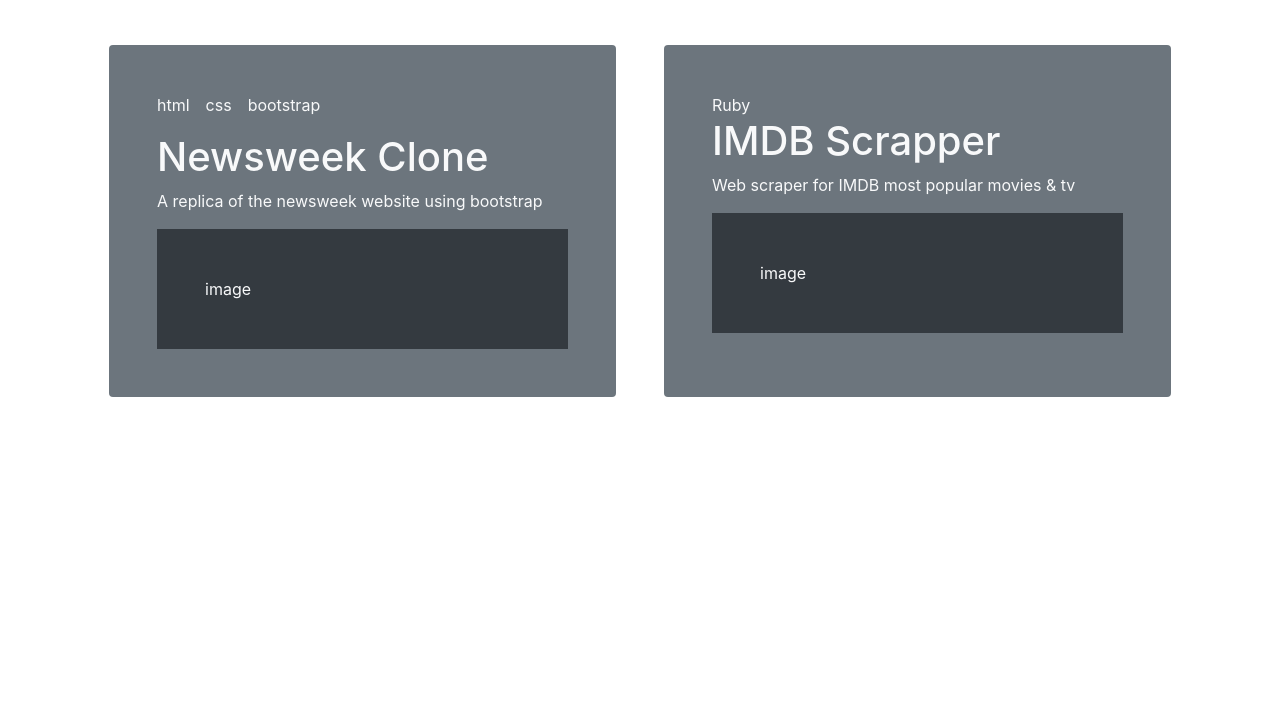
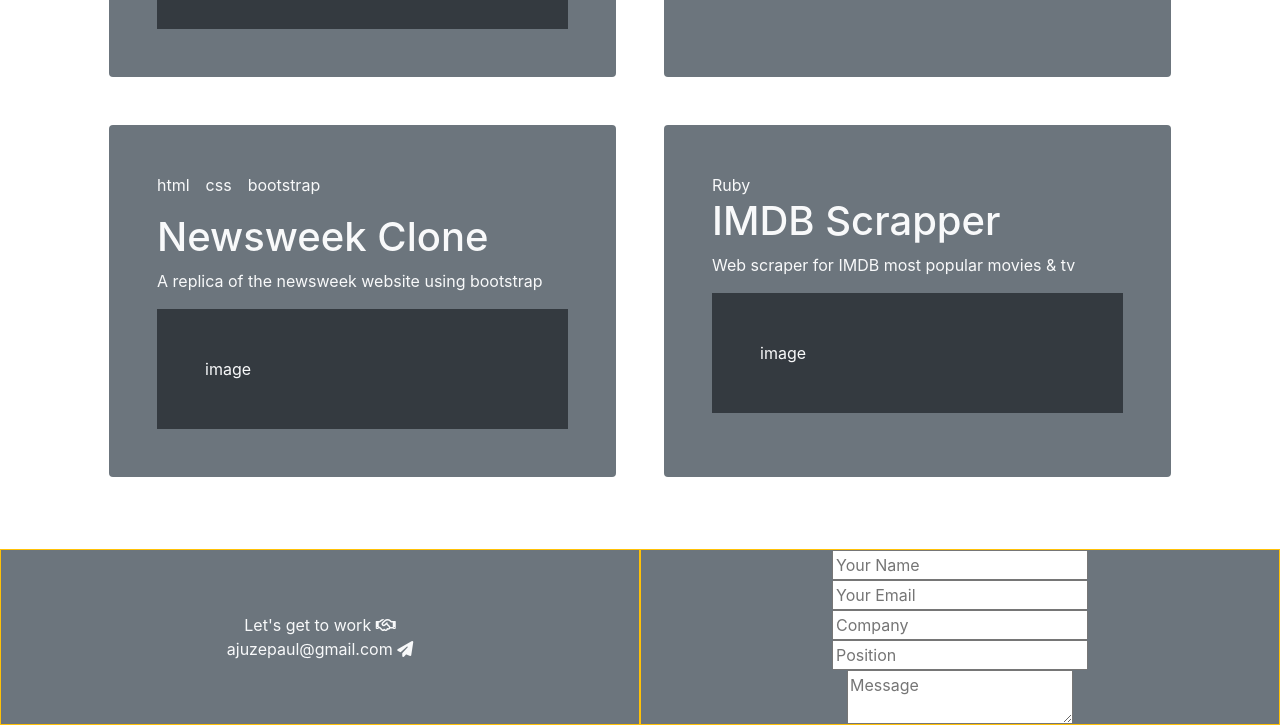
Before and after one commit to misterpaul4/portfolio, a plain HTML site: page index.html in a window 1280 px wide. Shown: the part 1435-2160 px from the top of the page. Before the commit the page ends 1856 px from the top, so only its background shows below. Drawn offline with nearby package versions, Linux system fonts and the light colour scheme.

Commit message:
add contact form

```diff
--- a/index.html
+++ b/index.html
@@ -52,7 +52,7 @@
 
 
   <!-- languages -->
-  <div class="languages">
+  <div class="languages my-5">
     <!-- technologies scroll -->
     <ul class="tech-icons d-flex">
       <li> <i class="devicon-ruby-plain-wordmark"></i> </li>
@@ -133,6 +133,29 @@
     </div>
   </section>
   <!-- projects -->
+
+  <!-- contact -->
+  <section class="contact bg-secondary text-light mt-5">
+    <div class="d-flex">
+      <div class="w-50 border border-warning centered-container">
+        <div class="centered">
+          <div>Let's get to work <i class="far fa-handshake"></i></div>
+          <div><a href="mailto: ajuzepaul@gmail.com" class="text-light">ajuzepaul@gmail.com</a> <i class="fas fa-paper-plane"></i>
+          </div>
+        </div>
+      </div>
+
+      <div class="w-50 centered-container border border-warning">
+        <form class="centered">
+          <input type="text" name="name" placeholder="Your Name">
+          <input type="email" name="email" placeholder="Your Email">
+          <input type="text" name="company" placeholder="Company">
+          <input type="text" name="position" placeholder="Position">
+          <textarea placeholder="Message"></textarea>
+        </form>
+      </div>
+    </div>
+  </section>
+  <!-- contact -->
 </body>
-
 </html>
--- a/style.css
+++ b/style.css
@@ -9,6 +9,13 @@
 li {
 	list-style: none;
 }
+
+.centered-container,
+.centered {
+  display: grid;
+  place-items: center;
+}
+
 
 .languages ul {
 	justify-content: space-evenly;
```
